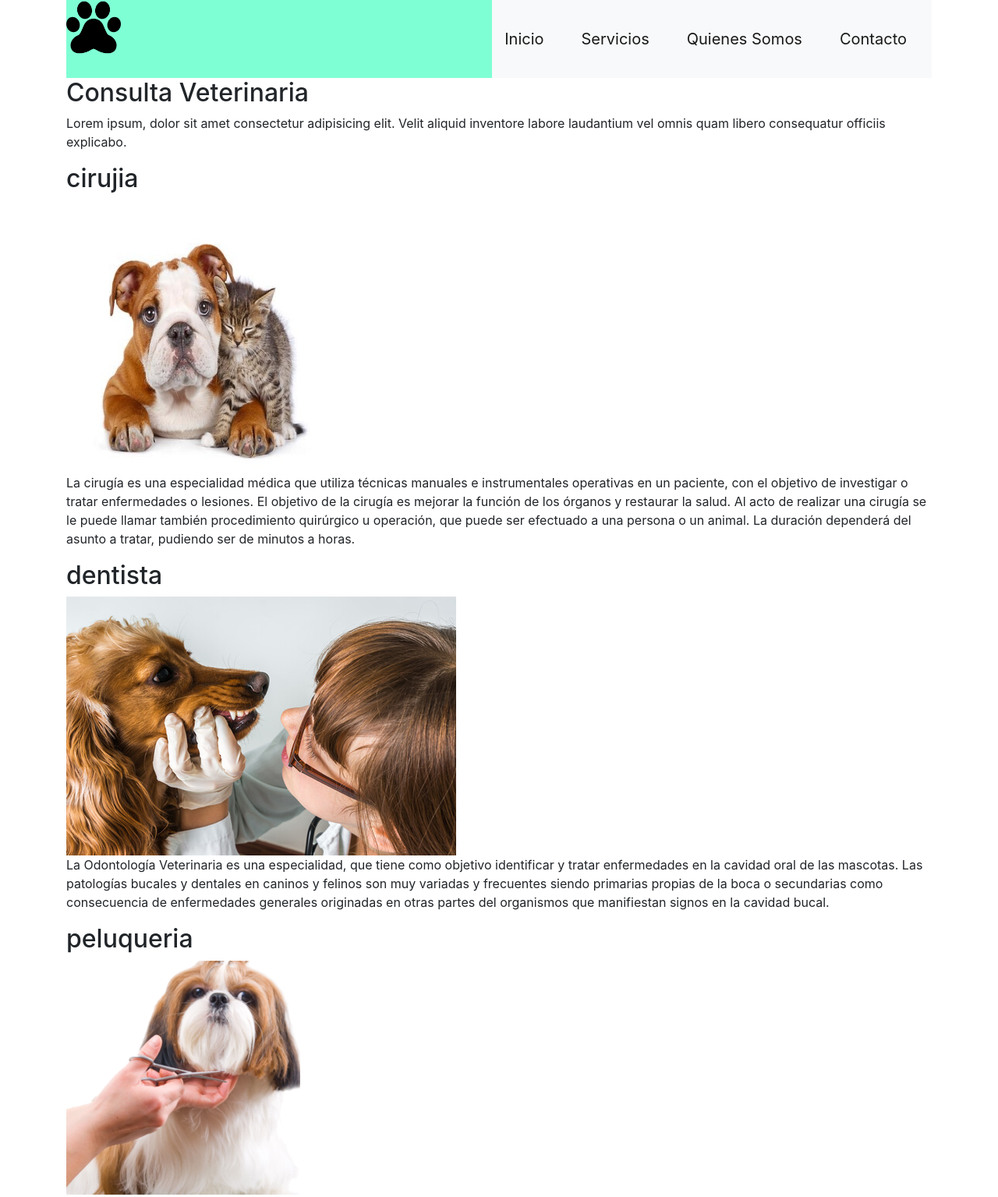
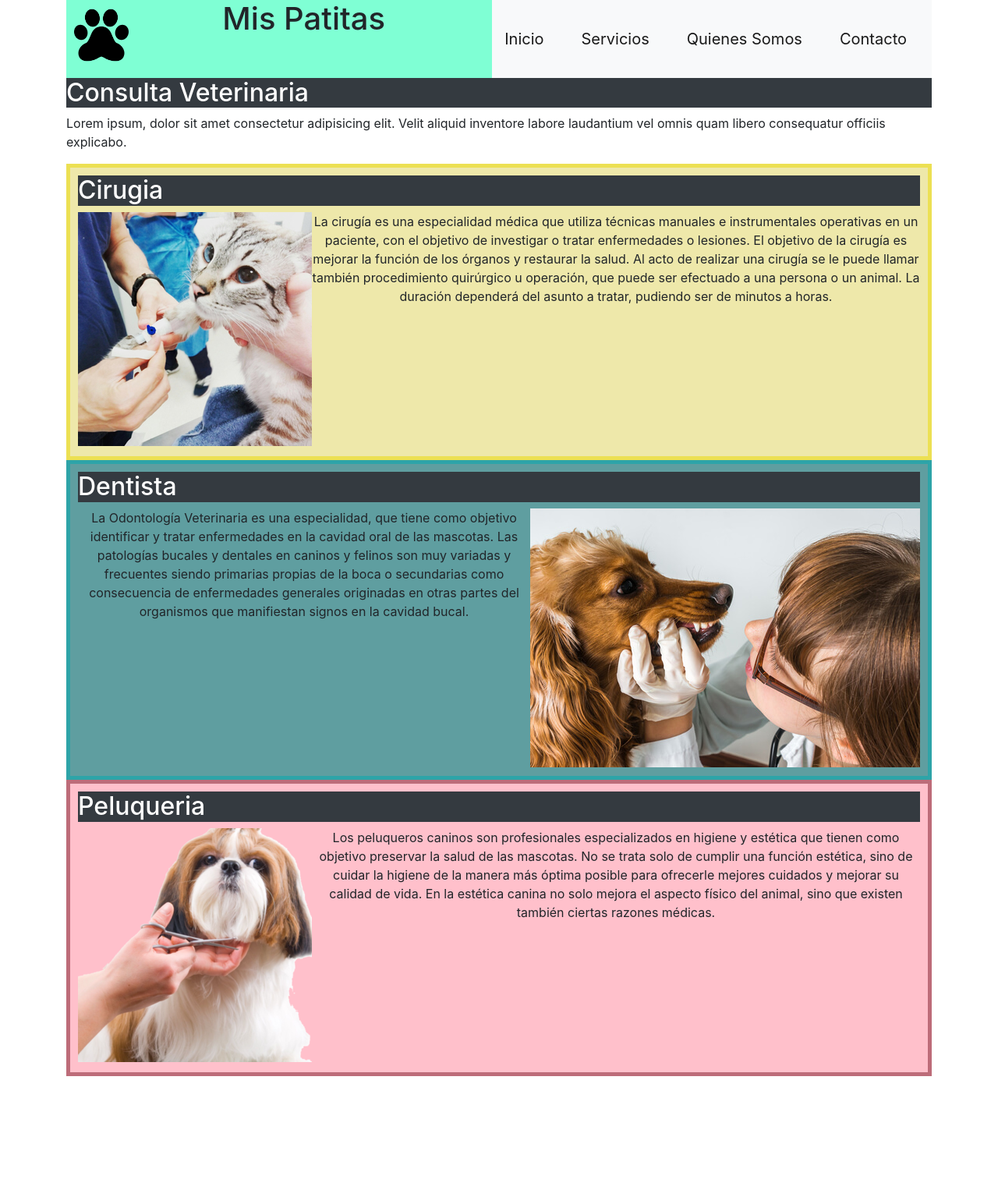
Before and after one commit to keymers/Veterinaria, a plain HTML site: page docs/paginas_nav_index/servicios.html in a window 1280 px wide. Shown: the top 1535 px of the page at 78% size. After the commit the page ends 1380 px from the top, so only its background shows below. Drawn offline with nearby package versions, Linux system fonts and the light colour scheme.

Commit message:
Se añadio diseño a la pagina de servicios

```diff
--- a/docs/css/estilos.css
+++ b/docs/css/estilos.css
@@ -6,6 +6,10 @@
     height: 100px;
 }
 
+.title{
+    width: 150%;
+    height: 10%;
+}
 .logo img{
     width: 70px;
     height: 70px;
@@ -16,7 +20,7 @@
 .logo{
     width: 80%;
     height: 10%;
-
+    padding: 10px;
 }
 
 .navegacion{
@@ -37,3 +41,43 @@
     width: auto;
     height: 50%;
 }
+.cirugia{
+    background-color: palegoldenrod;
+    border : 5px solid rgb(236, 224, 83);
+    height: 380px;
+    padding: 10px;
+}
+.cirugia img{
+    float: left;
+}
+.cirugia p{
+    text-align: center;
+    justify-content: center;
+}
+
+.dentista{
+    background-color: cadetblue;
+    border : 5px solid rgb(46, 164, 168);
+    height: 410px;
+    padding: 10px;
+}
+.dentista img{
+    float: right;
+}
+.dentista p{
+    text-align: center;
+}
+.peluqueria{
+    background-color: pink;
+    border : 5px solid rgb(189, 108, 121);
+    height: 380px;
+    padding: 10px;
+}
+
+.peluqueria img{
+    float: left;
+}
+
+.peluqueria p{
+    text-align: center;
+}
--- a/docs/paginas_nav_index/servicios.html
+++ b/docs/paginas_nav_index/servicios.html
@@ -18,6 +18,9 @@
                 <div class="logo">
                     <img src="../imagenes/logo.png" alt="logo">
                 </div>
+                <div class="title">
+                    <h1 > Mis Patitas</h1>
+                </div>
                 <nav class="navbar navbar-light bg-light">
                     <a class="navbar-brand" href="../index.html">Inicio</a>
                 </nav>
@@ -34,16 +37,16 @@
 
             <div>
                 <div class="consulta_vet">
-                    <h2>Consulta Veterinaria</h2>
+                    <h2 class="bg-dark text-white">Consulta Veterinaria</h2>
                     <p>Lorem ipsum, dolor sit amet consectetur adipisicing elit. Velit aliquid inventore labore
                         laudantium
                         vel
                         omnis quam libero consequatur officiis explicabo.</p>
                 </div>
-                <div class="cirujia">
-                    <h2>cirujia</h2>
-                    <img src="../imagenes/cirujia.png" alt="cirujia">
-                    <p class="reseña cirugia">La cirugía es una especialidad médica que utiliza técnicas manuales e
+                <div class="cirugia">
+                    <h2 class="bg-dark text-white">Cirugia</h2>
+                    <img src="../imagenes/cirugia.png" alt="cirugia">
+                    <p>La cirugía es una especialidad médica que utiliza técnicas manuales e
                         instrumentales operativas en
                         un paciente, con el objetivo de investigar o tratar enfermedades o lesiones. El objetivo de la
                         cirugía es mejorar la función de los órganos y restaurar la salud. Al acto de realizar una
@@ -53,7 +56,7 @@
                     </p>
                 </div>
                 <div class="dentista">
-                    <h2>dentista</h2>
+                    <h2 class="bg-dark text-white">Dentista</h2>
                     <img src="../imagenes/dentista.jpg" alt="dentista">
                     <p>La Odontología Veterinaria es una especialidad, que tiene como objetivo identificar y tratar
                         enfermedades en la cavidad oral de las mascotas.
@@ -63,7 +66,7 @@
                         originadas en otras partes del organismos que manifiestan signos en la cavidad bucal.</p>
                 </div>
                 <div class="peluqueria">
-                    <h2>peluqueria</h2>
+                    <h2 class="bg-dark text-white">Peluqueria</h2>
                     <img src="../imagenes/peluqueria.png" alt="Consulta">
                     <p>Los peluqueros caninos son profesionales especializados en higiene y estética que tienen como
                         objetivo preservar la salud de las mascotas. No se trata solo de cumplir una función estética,
```
Also changed, not shown: docs/imagenes/cirugia.png (added), docs/imagenes/cirujia.png (deleted).
